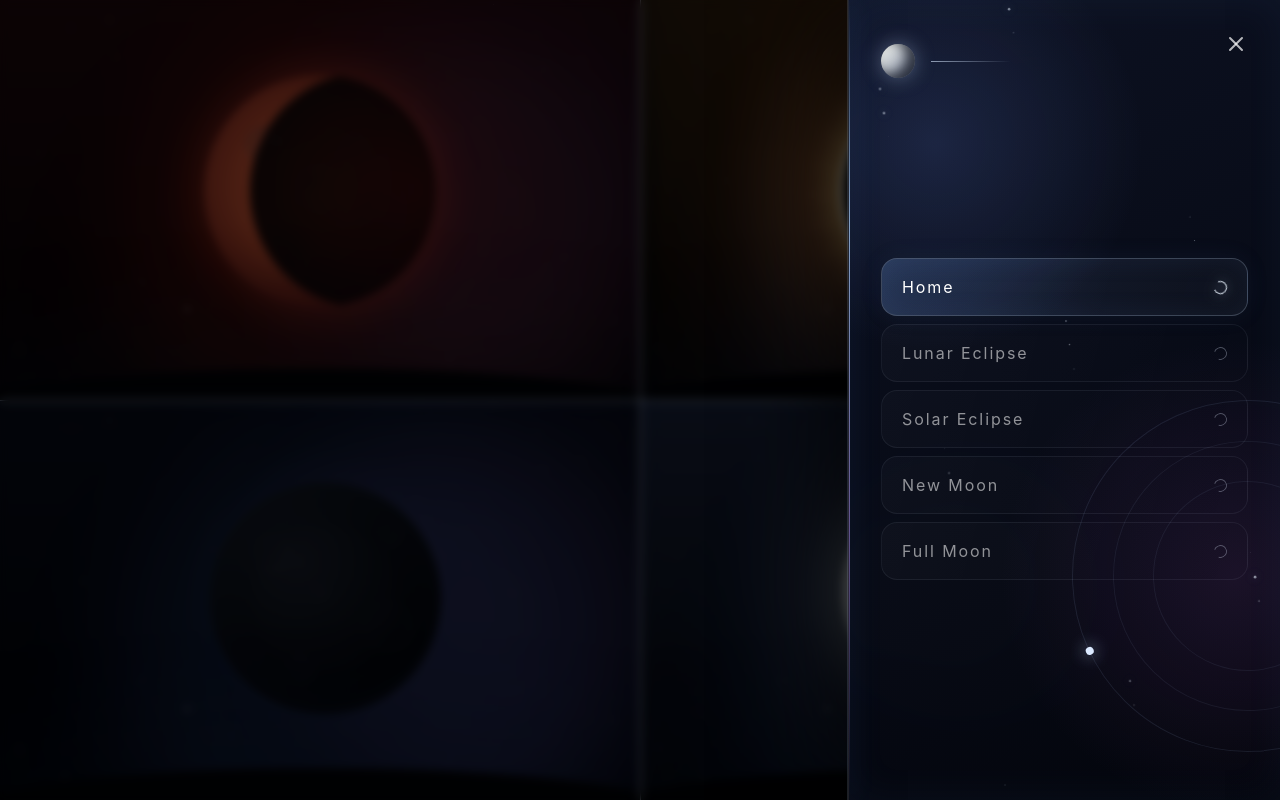
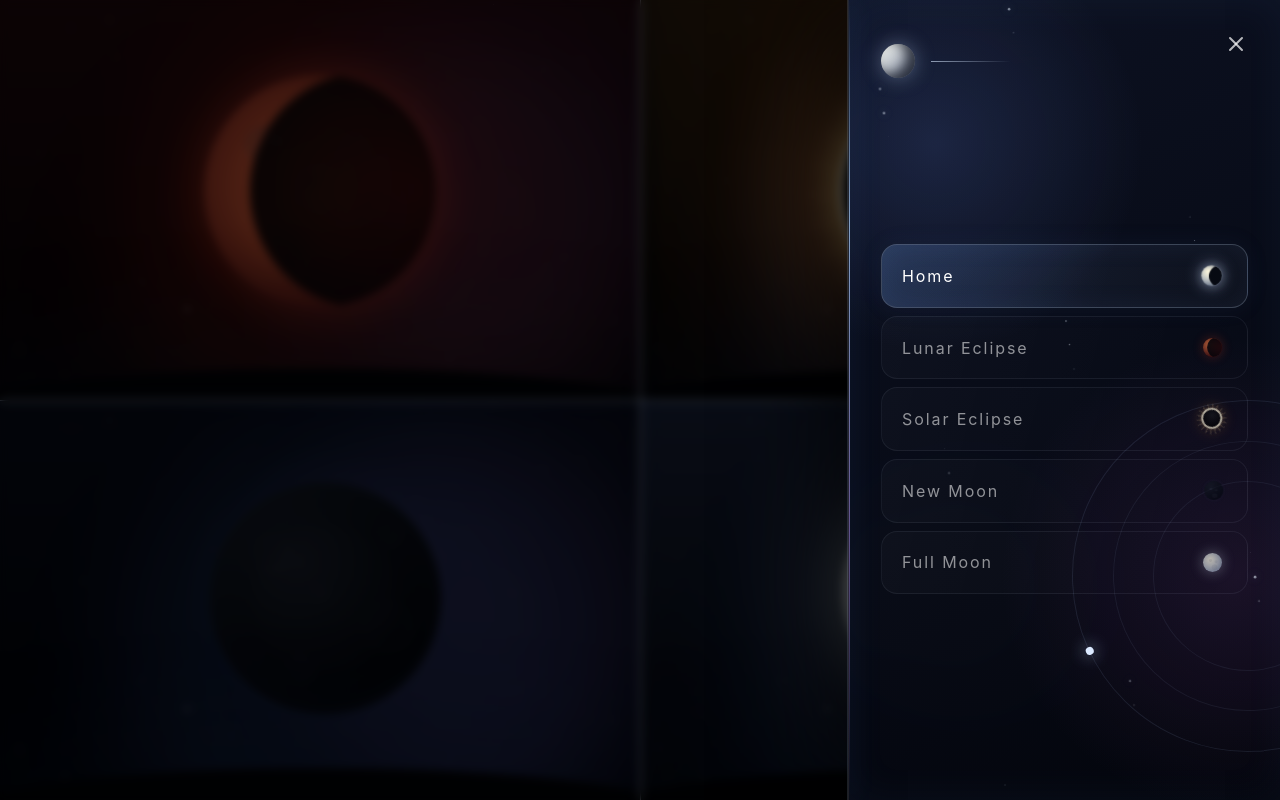
Before and after one commit to CastleBomber/codex-hello-moon, a Next.js app: page / in a window 1280 px wide. Both pictures are taken after a click on the button "Open menu". Built offline with nearby package versions, Linux system fonts and the light colour scheme.

Commit message:
Add themed mini moons to navigation

```diff
--- a/app/globals.css
+++ b/app/globals.css
@@ -538,19 +538,127 @@ a {
     0 0 1.5rem rgba(71, 112, 180, 0.08);
 }
 
-.cosmic-nav-link__arc {
+.mini-moon {
   position: relative;
   z-index: 1;
-  width: 0.8rem;
-  height: 0.8rem;
-  border: 1px solid rgba(225, 236, 255, 0.3);
-  border-left-color: transparent;
+  display: grid;
+  width: 1.85rem;
+  aspect-ratio: 1;
+  place-items: center;
   border-radius: 50%;
-  transform: rotate(-28deg);
+  opacity: 0.7;
   transition:
-    border-color 300ms ease,
-    filter 300ms ease,
-    transform 300ms ease;
+    opacity 300ms ease,
+    transform 300ms ease,
+    filter 300ms ease;
+}
+
+.mini-moon__body {
+  position: relative;
+  width: 1.18rem;
+  aspect-ratio: 1;
+  overflow: hidden;
+  border-radius: 50%;
+  background: radial-gradient(circle at 35% 30%, #fff9de, #9da9bb 72%);
+  box-shadow:
+    inset -0.2rem -0.1rem 0.35rem rgba(6, 11, 22, 0.34),
+    0 0 0.6rem rgba(213, 230, 255, 0.3);
+}
+
+.mini-moon__body::before,
+.mini-moon__body::after {
+  position: absolute;
+  content: "";
+  border-radius: inherit;
+}
+
+.mini-moon--home .mini-moon__body::before {
+  inset: -0.05rem;
+  background: #070a12;
+  transform: translateX(36%);
+}
+
+.mini-moon--lunar .mini-moon__body {
+  background: radial-gradient(circle at 34% 31%, #ef7c46, #6f201a 76%);
+  box-shadow:
+    inset -0.25rem -0.12rem 0.4rem rgba(36, 2, 4, 0.58),
+    0 0 0.75rem rgba(222, 63, 30, 0.42);
+}
+
+.mini-moon--lunar .mini-moon__body::before {
+  inset: -0.06rem;
+  background: radial-gradient(circle at 68% 50%, #26080a 0%, #070306 72%);
+  opacity: 0.92;
+  animation: mini-lunar-eclipse 3.8s ease-in-out infinite alternate;
+}
+
+.mini-moon--solar {
+  background: repeating-conic-gradient(
+    from 0deg,
+    rgba(255, 224, 160, 0.28) 0deg,
+    transparent 8deg,
+    transparent 20deg
+  );
+  box-shadow: 0 0 0.9rem rgba(255, 174, 72, 0.12);
+  animation: rays-spin 24s linear infinite;
+}
+
+.mini-moon--solar .mini-moon__body {
+  width: 1.08rem;
+  background: radial-gradient(circle at 40% 35%, #17191e, #010102 75%);
+  box-shadow:
+    0 0 0 0.13rem rgba(255, 248, 221, 0.9),
+    0 0 0.45rem rgba(255, 205, 124, 0.72),
+    0 0 0.85rem rgba(255, 143, 52, 0.26);
+  animation: mini-corona 2.8s ease-in-out infinite;
+}
+
+.mini-moon--new .mini-moon__body {
+  background: radial-gradient(circle at 37% 34%, #151a25, #02040a 72%);
+  box-shadow:
+    inset 0 0 0.55rem rgba(88, 112, 155, 0.12),
+    0 0 0.35rem rgba(105, 137, 184, 0.12);
+}
+
+.mini-moon--new .mini-moon__body::before,
+.mini-moon--full .mini-moon__body::before {
+  width: 0.18rem;
+  height: 0.18rem;
+  top: 33%;
+  left: 30%;
+  background: rgba(86, 98, 118, 0.18);
+  box-shadow:
+    0.35rem 0.08rem 0 rgba(86, 98, 118, 0.1),
+    0.25rem 0.42rem 0 0.08rem rgba(86, 98, 118, 0.1);
+}
+
+.mini-moon--full .mini-moon__body {
+  background: radial-gradient(circle at 37% 34%, #fffde9, #aebbd0 74%);
+  box-shadow:
+    inset -0.12rem -0.05rem 0.3rem rgba(35, 47, 66, 0.18),
+    0 0 0.85rem rgba(226, 239, 255, 0.5);
+  animation: mini-full-glow 2.8s ease-in-out infinite;
+}
+
+.mini-moon--full .mini-moon__body::before {
+  background: rgba(86, 98, 118, 0.14);
+}
+
+.cosmic-nav-link:hover .mini-moon,
+.cosmic-nav-link--active .mini-moon {
+  opacity: 1;
+  filter: drop-shadow(0 0 0.5rem rgba(197, 221, 255, 0.45));
+  transform: scale(1.08);
+}
+
+.cosmic-nav-link:hover .mini-moon--lunar,
+.cosmic-nav-link--active .mini-moon--lunar {
+  filter: drop-shadow(0 0 0.55rem rgba(255, 119, 64, 0.42));
+}
+
+.cosmic-nav-link:hover .mini-moon--solar,
+.cosmic-nav-link--active .mini-moon--solar {
+  filter: drop-shadow(0 0 0.7rem rgba(255, 192, 100, 0.5));
 }
 
 .cosmic-nav-link > span:first-child {
@@ -558,12 +666,41 @@ a {
   z-index: 1;
 }
 
-.cosmic-nav-link:hover .cosmic-nav-link__arc,
-.cosmic-nav-link--active .cosmic-nav-link__arc {
-  border-color: rgba(235, 244, 255, 0.9);
-  border-left-color: transparent;
-  filter: drop-shadow(0 0 0.35rem rgba(197, 221, 255, 0.75));
-  transform: rotate(22deg);
+@keyframes mini-lunar-eclipse {
+  from { transform: translateX(-34%); }
+  to { transform: translateX(34%); }
+}
+
+@keyframes mini-corona {
+  50% {
+    box-shadow:
+      0 0 0 0.1rem rgba(255, 251, 235, 1),
+      0 0 0.6rem rgba(255, 205, 124, 0.8),
+      0 0 1rem rgba(255, 143, 52, 0.34);
+  }
+}
+
+@keyframes mini-full-glow {
+  50% {
+    filter: brightness(1.08);
+    transform: scale(1.04);
+  }
+}
+
+@keyframes mini-new-drift {
+  to { transform: translateX(0.08rem); }
+}
+
+.mini-moon--new .mini-moon__body {
+  animation: mini-new-drift 3s ease-in-out infinite alternate;
+}
+
+@keyframes mini-home-phase {
+  50% { transform: translateX(26%); }
+}
+
+.mini-moon--home .mini-moon__body::before {
+  animation: mini-home-phase 3.2s ease-in-out infinite alternate;
 }
 
 @keyframes twinkle {
--- a/components/navbar.tsx
+++ b/components/navbar.tsx
@@ -15,11 +15,11 @@ import {
 import { cn } from "@/lib/utils";
 
 const links = [
-  { href: "/", label: "Home" },
-  { href: "/lunar-eclipse", label: "Lunar Eclipse" },
-  { href: "/solar-eclipse", label: "Solar Eclipse" },
-  { href: "/new-moon", label: "New Moon" },
-  { href: "/full-moon", label: "Full Moon" },
+  { href: "/", label: "Home", moon: "home" },
+  { href: "/lunar-eclipse", label: "Lunar Eclipse", moon: "lunar" },
+  { href: "/solar-eclipse", label: "Solar Eclipse", moon: "solar" },
+  { href: "/new-moon", label: "New Moon", moon: "new" },
+  { href: "/full-moon", label: "Full Moon", moon: "full" },
 ];
 
 export function Navbar() {
@@ -82,7 +82,15 @@ export function Navbar() {
                         )}
                       >
                         <span>{link.label}</span>
-                        <span className="cosmic-nav-link__arc" aria-hidden="true" />
+                        <span
+                          className={cn(
+                            "mini-moon",
+                            `mini-moon--${link.moon}`,
+                          )}
+                          aria-hidden="true"
+                        >
+                          <span className="mini-moon__body" />
+                        </span>
                       </Link>
                     </SheetClose>
                   </li>
```
